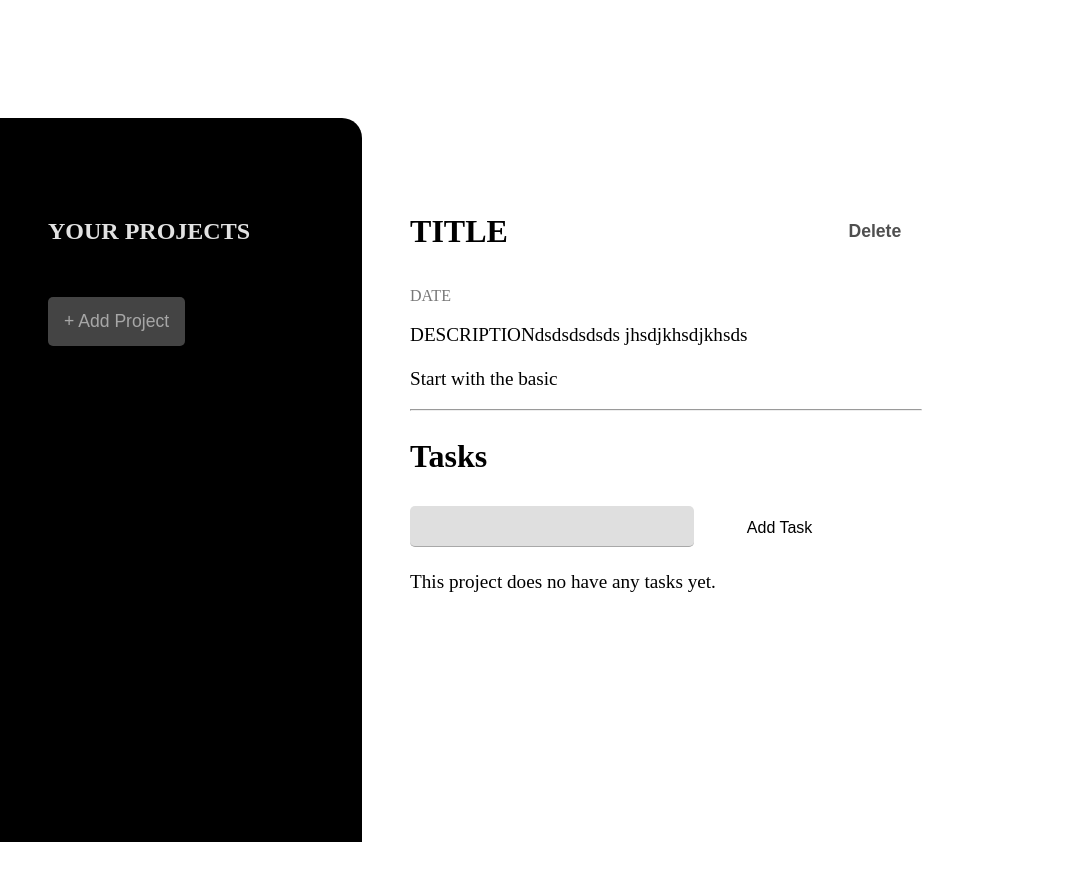
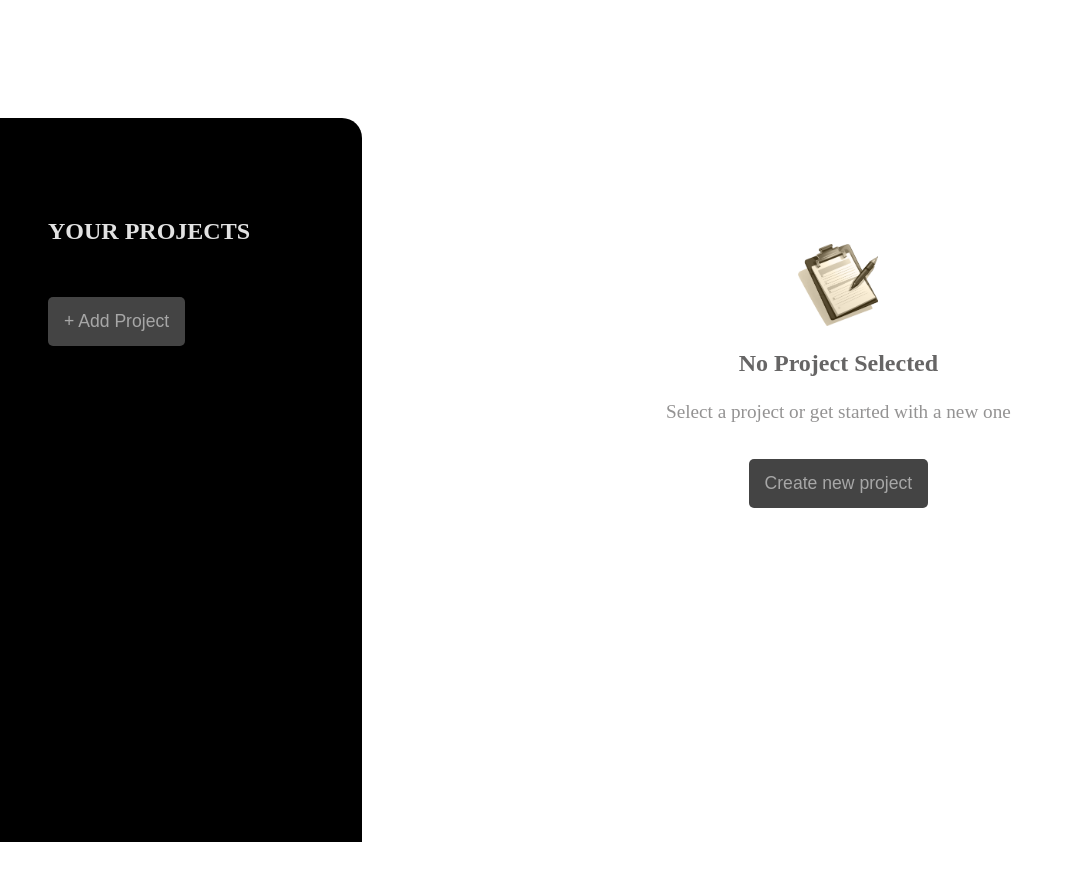
Before and after one commit to Mr-Luka/react-project-manager-app, a React (Vite) app: page / in a window 1280 px wide. Shown: the top 880 px of the page, without its empty margins (0-1073 px from the left). Built offline with nearby package versions, Linux system fonts and the light colour scheme.

Commit message:
project component made

```diff
--- a/src/App.jsx
+++ b/src/App.jsx
@@ -11,34 +11,15 @@ function App() {
           <h2>YOUR PROJECTS</h2>
           <button>+ Add Project</button>
           <div className='saved-projects'>
-            <ol className='ol-saved-projects'>
-
-            </ol>
+            <ol className='ol-saved-projects'></ol>
           </div>
         </div>
-        <div className='project'>
-          <div className='title-and-button'>
-            <h1>TITLE</h1>
-            <button>Delete</button>
-          </div>
-          <p>DATE</p>
-          <p>DESCRIPTIONdsdsdsdsds jhsdjkhsdjkhsds<br/> <br/>Start with the basic</p>
-          <hr></hr>
-          <h2>Tasks</h2>
-          <div className="tasks">
-            <input></input>
-            <button>Add Task</button>
-          </div>
-          <ol>
-            <li>This project does no have any tasks yet.</li>
-          </ol>
-        </div>
-          {/* <div className='no-project-selected'>
+          <div className='no-project-selected'>
             <img src={picture} alt="No projects selected" />
             <h3>No Project Selected</h3>
             <p>Select a project or get started with a new one</p>
             <button>Create new project</button>
-          </div> */}
+          </div>
       </div>
     </>
   );
```
Also changed, not shown: src/assets/components/Project.jsx (+17 -1 lines).
